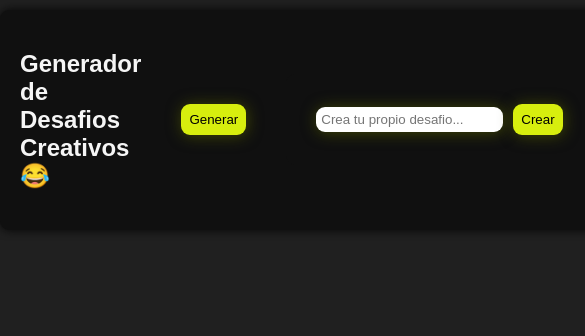
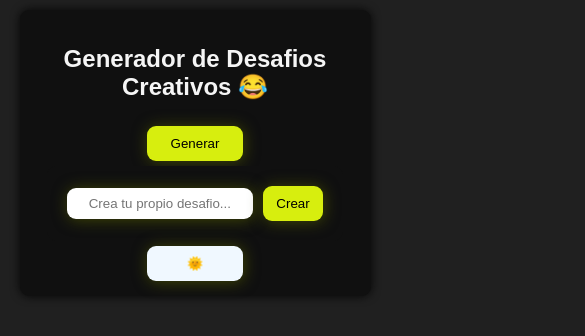
Before and after one commit to DavidFrontendDev/GeneradorDeDesafiosCreativos, a React (Vite) app: page / in a window 390 px wide. Shown: the top 336 px of the page, 585 px wide, since content can reach past the window. Built offline with nearby package versions, Linux system fonts and the light colour scheme.

Commit message:
Responsive + input value para que se actualice

```diff
--- a/src/App.css
+++ b/src/App.css
@@ -81,3 +81,43 @@ main {
   justify-content: center;
   gap: 10px;
 }
+@media (max-width: 720px) {
+  header {
+    flex-direction: column;
+    align-items: center;
+    text-align: center;
+  }
+
+  .gd-generar,
+  .gd-generar-blanco {
+    flex-direction: column;
+    gap: 5px;
+    padding: 15px;
+    width: 90%;
+  }
+
+  .gd-crear,
+  .gd-crear-blanco {
+    gap: 10px;
+    padding: 20px;
+  }
+
+  .gd-boton-generar,
+  .gd-fondo-oscuro,
+  .gd-fondo-blanco,
+  input {
+    width: 30%;
+    padding: 10px;
+    text-align: center;
+  }
+
+  input {
+    width: 100%;
+    padding: 8px;
+  }
+
+  main {
+    flex-direction: column;
+    gap: 15px;
+  }
+}
--- a/src/App.jsx
+++ b/src/App.jsx
@@ -32,6 +32,7 @@ function App() {
           </button>
           <div className={oscuro ? "gd-crear-blanco" : "gd-crear"}>
             <input
+              value={input}
               onChange={recogerInput}
               placeholder="Crea tu propio desafio..."
             />
```
Also changed, not shown: 1 other file (tests, documents, lock files or other folders).
